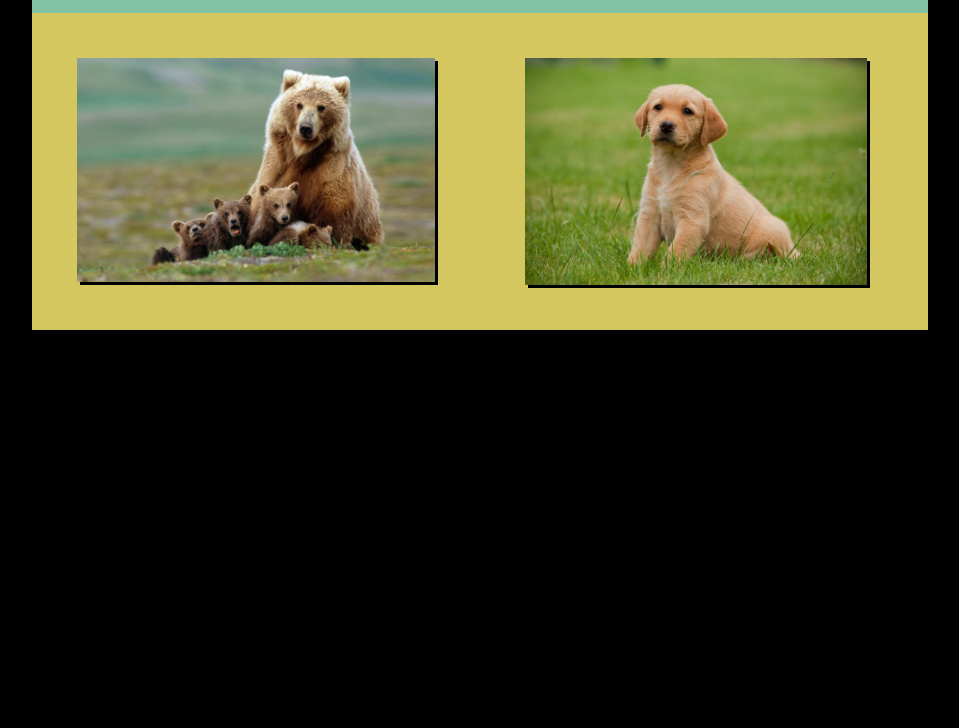
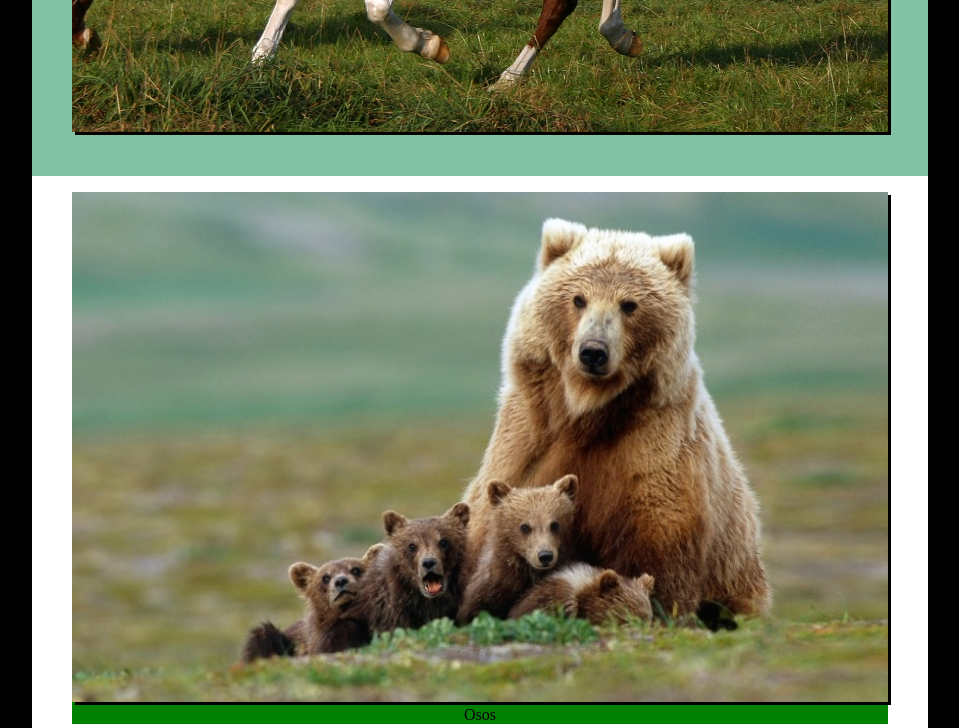
Before and after one commit to jaenlasan/fundamentoscss, a plain HTML site: page index.html in a window 1280 px wide. Shown: the part 533-1261 px from the top of the page, without its empty margins (160-1119 px from the left). Before the commit the page ends 863 px from the top, so only its background shows below. Drawn offline with Linux system fonts and the light colour scheme.

Commit message:
Index.html en proceso pero ya con figure

```diff
--- a/css/master.css
+++ b/css/master.css
@@ -9,7 +9,7 @@ img{
   box-shadow: 3px 3px 0 black;
 }
 /*Menú Prinicipal y Título*/
-a{
+header > div > a{
   font-family: 'Dancing Script', cursive;
 }
 header{
@@ -38,6 +38,8 @@ header a{
 /*Ancho de contenedor*/
 .contenedor{
   width: 100%;
+  display:flex;
+  flex-flow: column;
 }
 /*Imagen Principal*/
 .bloque-principal{
@@ -47,13 +49,13 @@ header a{
   display: flex;
 }
 .imagen-caballo{
-  width: 70%;
+  width: 100%;
   margin-top: 3%;
   margin-bottom: 3%;
 }
 /*Animaciones*/
 .osos{
-  transition-property: all;
+  transition-property: transform, box-shadow, border;
   transition-duration: 1s;
 }
 .osos:hover{
@@ -62,7 +64,7 @@ header a{
   border: solid black 2px;
 }
 .perritos{
-  transition-property: all;
+  transition-property: transform, box-shadow, border;
   transition-duration: 1s;
 }
 .perritos:hover{
@@ -71,19 +73,17 @@ header a{
   border: solid black 2px;
 }
 /*Imagenes Secundarias Computador*/
-@media (min-width:600px) {
-  .bloque-secundario{
-    background-color:  #d5c75f;
-    display: flex;
-  }
-  .bloque-secundario  img{
-    height: 100%;
-    margin: 5%;
-  }
-  .perritos{
-    width: 38.15%;
-  }
-  .osos{
-    width: 40%;
-  }
+.bloque-secundario figure{
+  background-color: green;
+  text-align: center;
 }
+.osos{
+  width: 100%;
+}
+.perritos{
+  width: 100%;
+}
+.bloque-secundario{
+  background-color: white;
+}
+/*Imagenes Secundarias Celular*/
--- a/index.html
+++ b/index.html
@@ -26,8 +26,15 @@
           </figure>
         </div>
         <div class="bloque-secundario">
+          <figure>
             <img class="osos" src="img/osos-familia.jpg" alt="Familia de osos" title="Familia de Osos">
+            <figcaption>Osos</figcaption>
+          </figure>
+          <figure>
             <img class="perritos" src="img/perros-tiernos.jpg" alt="Perritos Tiernos" title="Perritos Tiernos">
+            <figcaption>Perritos</figcaption>
+          </figure>
+
         </div>
       </div>
     </section>
```
Also changed, not shown: paisajes.html (deleted, +0 -31 lines). Lines whose indentation alone changed are shown as unchanged.
